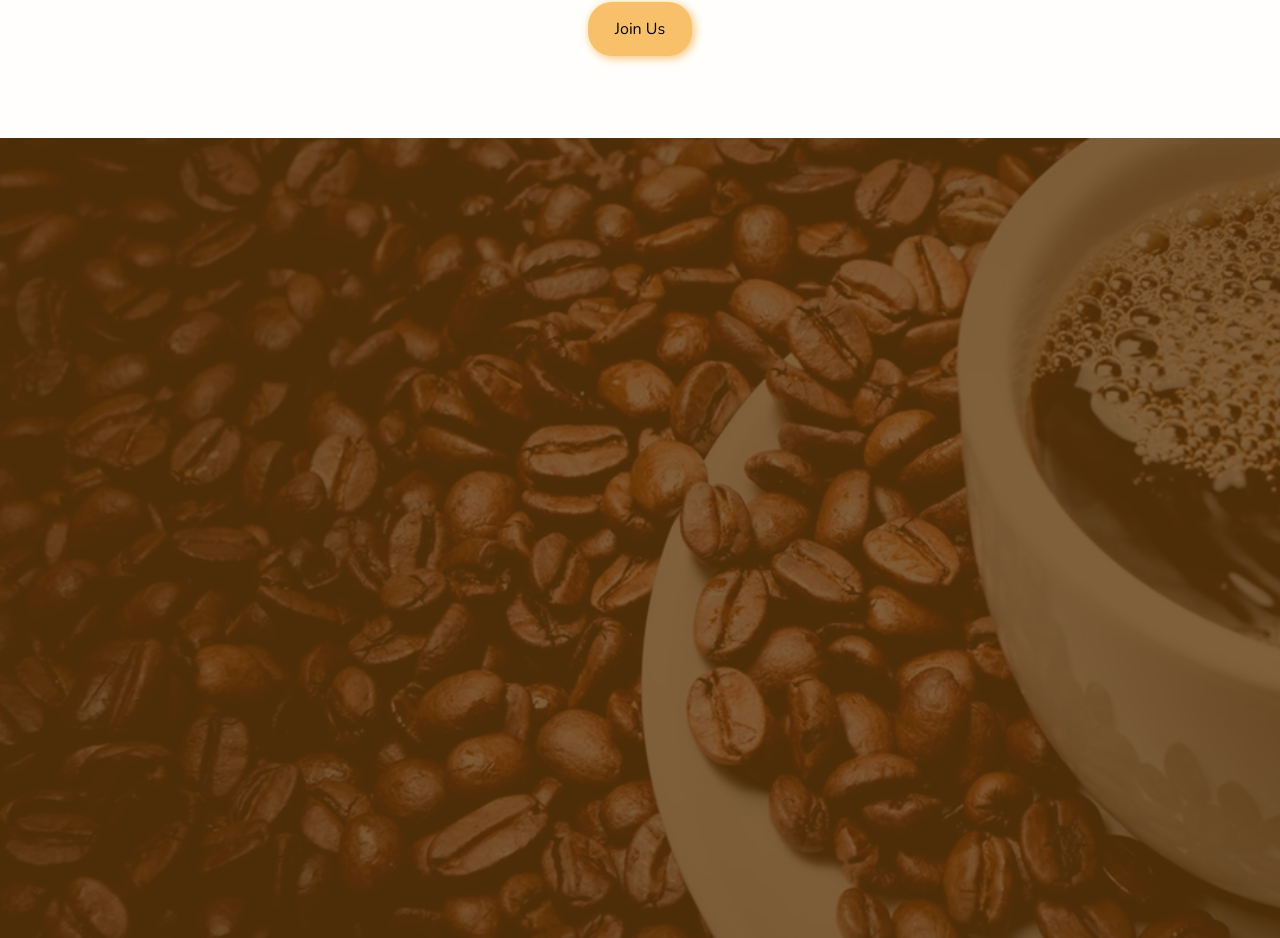
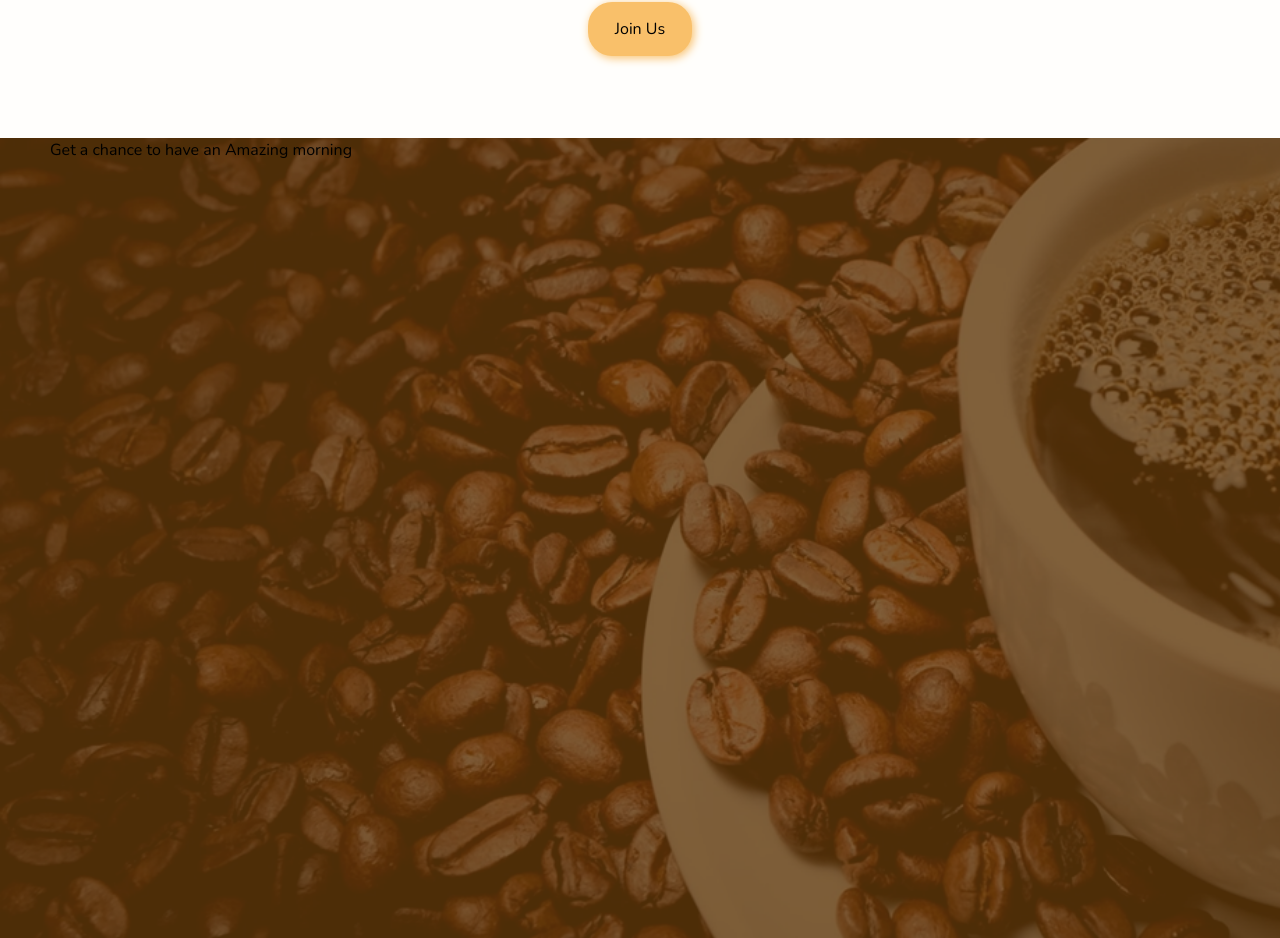
Before and after one commit to Md-Mubin/bean-scene, a Next.js app: page / in a window 1280 px wide. Shown: the part 2742-3680 px from the top of the page. Built offline with nearby package versions, Linux system fonts and the light colour scheme; a web font is replaced by a local one.

Commit message:
# modified:   src/components/Chance_Banner.jsx

```diff
--- a/src/components/Chance_Banner.jsx
+++ b/src/components/Chance_Banner.jsx
@@ -5,7 +5,11 @@ const Chance_Banner = () => {
         <>
             <section className='chanceSection'>
                 <div className="container">
-
+                    <div className="chanceSectionRow">
+                        <ul>
+                            <h5>Get a chance to have an Amazing morning</h5>
+                        </ul>
+                    </div>
                 </div>
             </section>
         </>
```
